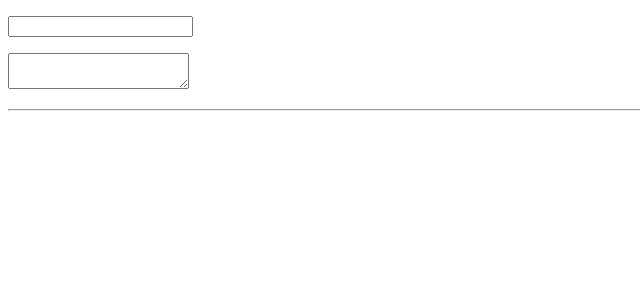
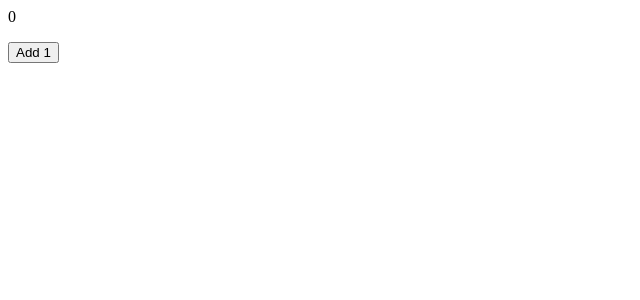
Before and after one commit to atikhasan007/react-practice, a React app: page / in a window 1280 px wide. Shown: the top 300 px of the page, without its empty margins (0-640 px from the left). Built offline with nearby package versions, Linux system fonts and the light colour scheme; the HTML template or start-up script is replaced by a standard one.

Commit message:
useState with previous state

```diff
--- a/src/App.jsx
+++ b/src/App.jsx
@@ -1,14 +1,14 @@
 
 
 import React from "react";
-import Todo from "./componentsOne/Todo";
+import Counter from "./componentsOne/Counter";
 
 
 export default class App extends React.Component {
     render(){
         return (
             <div>
-            <Todo />
+            <Counter />
             </div>
         )
     }
--- /dev/null
+++ b/src/componentsOne/Counter.jsx
@@ -0,0 +1,23 @@
+import { useState } from "react";
+
+
+function Counter(){
+  const [count , setCount ] = useState(0);
+    return (
+        <div>
+            {count }<p>
+            <button type="button" onClick={()=>
+                setCount((prevState)=>
+                    prevState + 1
+
+                )
+            }>Add 1</button>
+
+            </p>
+
+
+        </div>
+    )
+}
+
+export default Counter;
```
